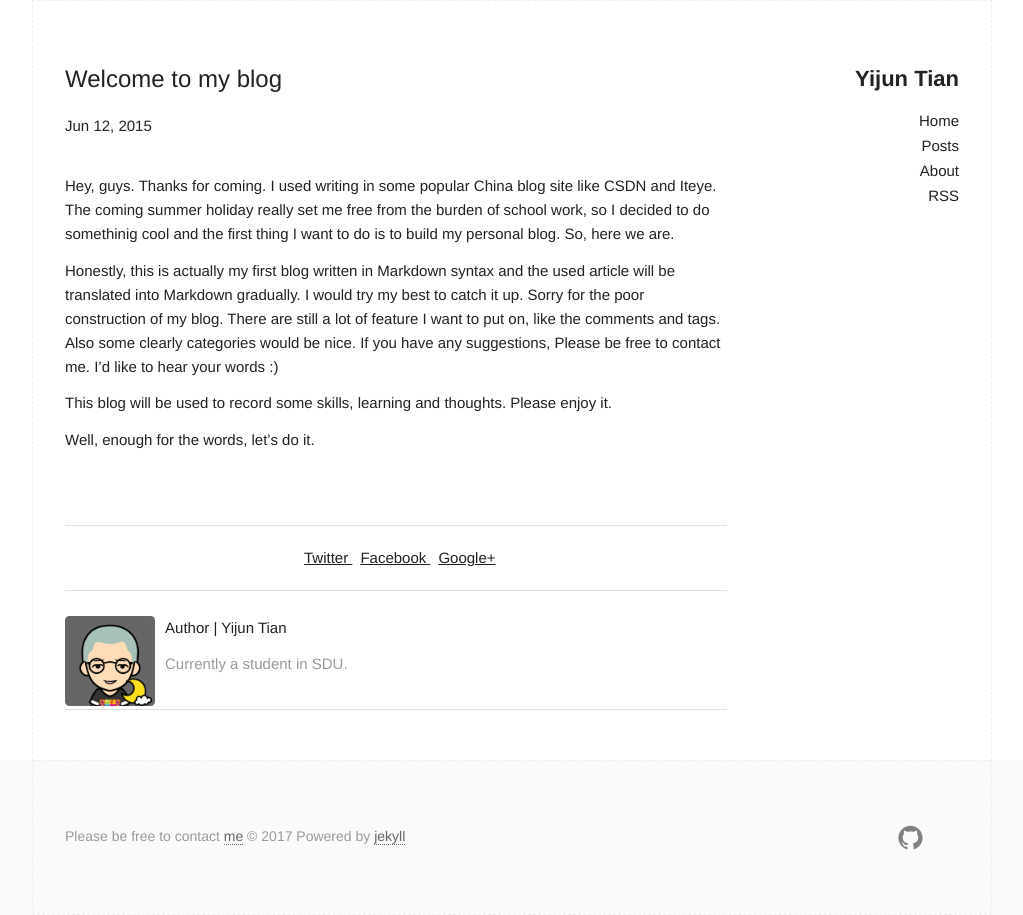
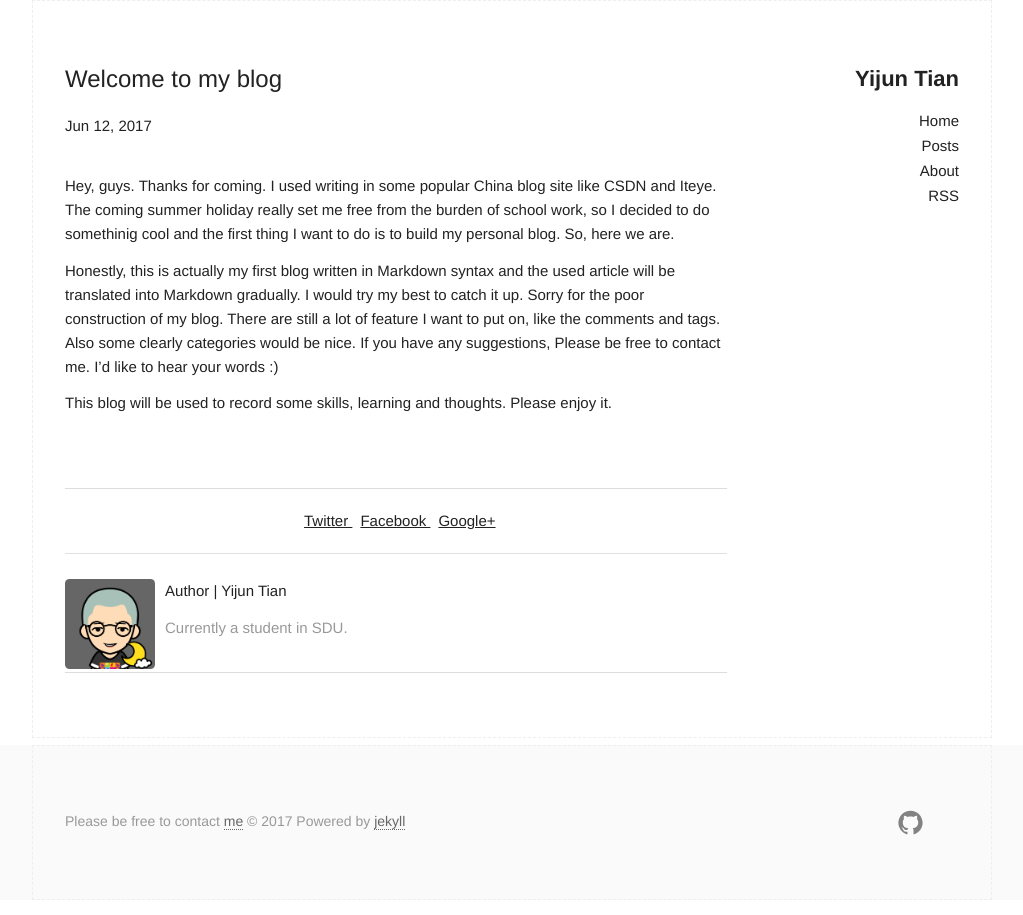
Before and after one commit to meettyj/blog, a Jekyll site: the page built from _posts/2017-06-12-Welcome.md, in a window 1280 px wide. Shown: the whole page, without its empty margins (128-1151 px from the left). Built offline with Jekyll 4.4.1, drawn with Linux system fonts in a browser that asks for light colours.

Commit message:
update posts

```diff
--- a/_posts/2015-06-12-Welcome.md
+++ b/_posts/2017-06-12-Welcome.md
@@ -11,6 +11,5 @@ Honestly, this is actually my first blog written in Markdown syntax and the used
 
 This blog will be used to record some skills, learning and thoughts. Please enjoy it.
 
-Well, enough for the words, let's do it.
 
 <br /><br />
--- a/archive.html
+++ b/archive.html
@@ -13,7 +13,7 @@ title: Archive
     <div class="category-name">
       <h2>{{ category | first }}</h2>
     </div>
-    <!-- {% for post in category.last limit:5%} -->
+
     {% for post in category.last %}
 
     <div class="post_title">
```
